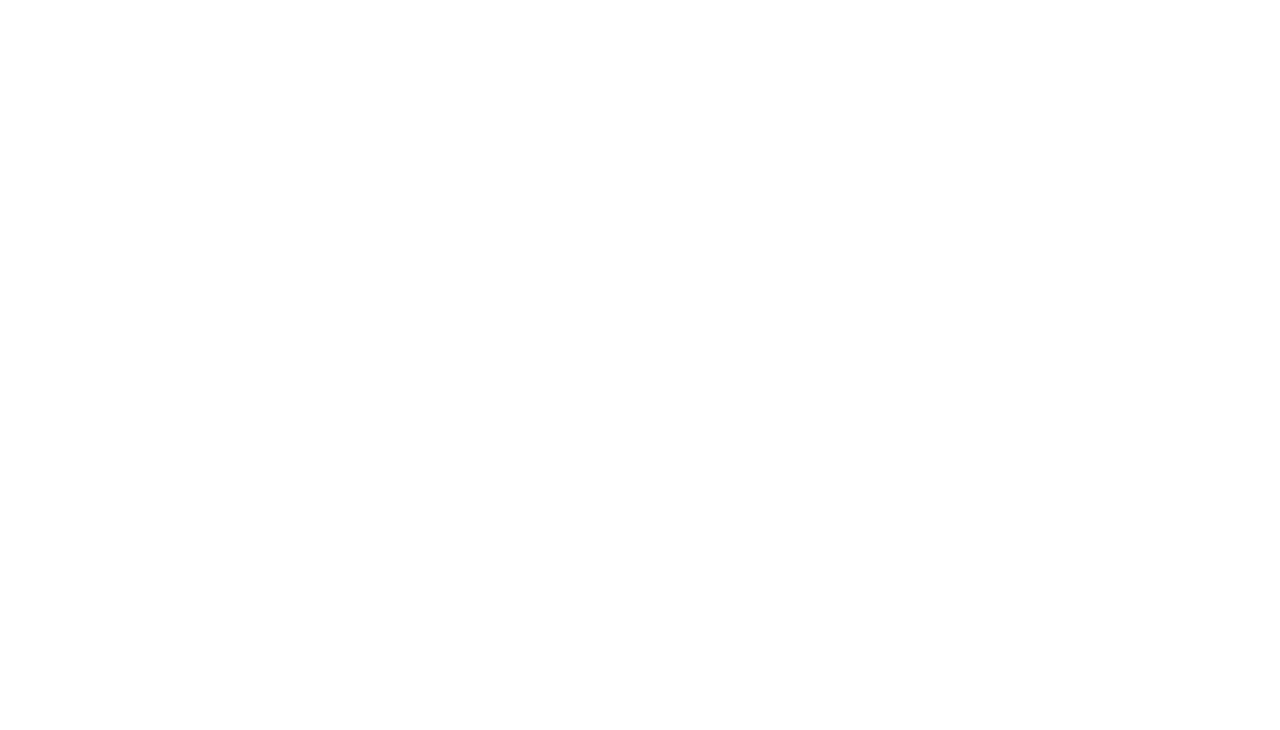
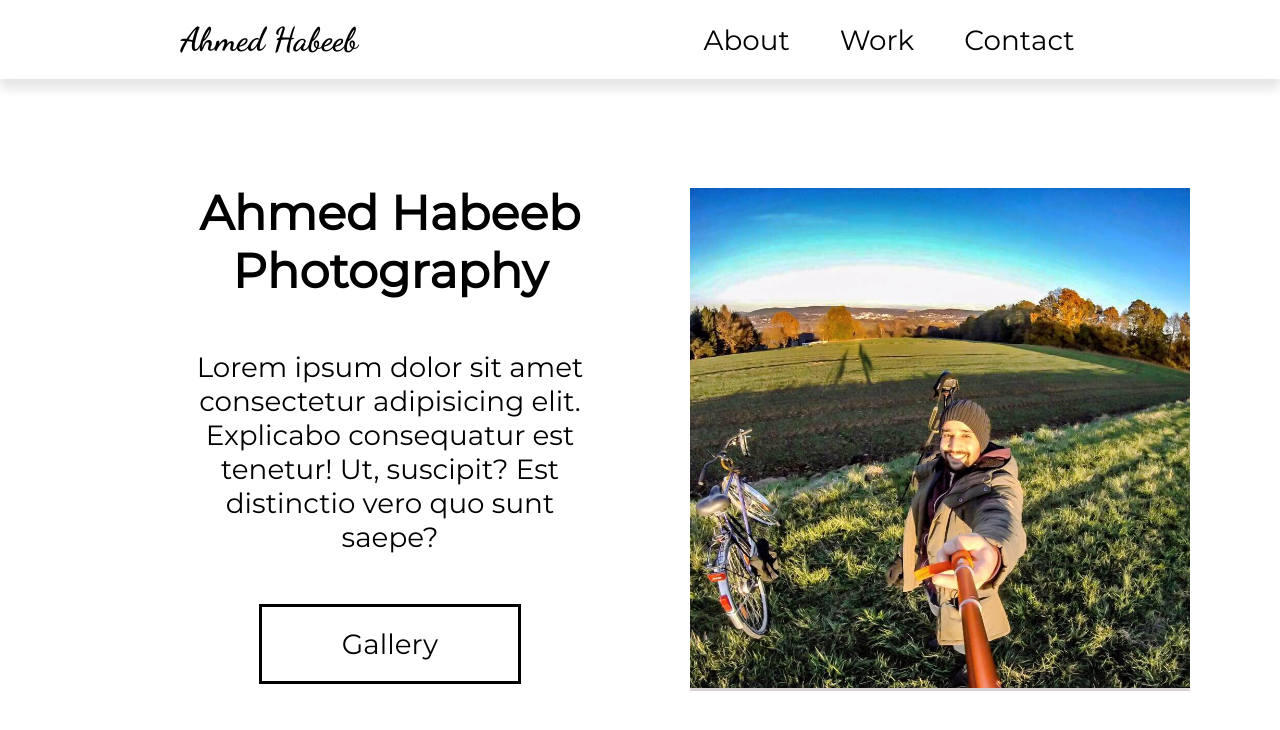
Before and after one commit to ahmadalnaib/ahmed-photo, a plain HTML site: page index.html in a window 1280 px wide. Drawn offline with Linux system fonts and the light colour scheme.

Commit message:
add section navbar and herp

```diff
--- a/index.html
+++ b/index.html
@@ -9,6 +9,46 @@
 </head>
 <body>
 
+<header class="main-header">
+  <nav>
+    <h1 class="logo">Ahmed Habeeb</h1>
+    <ul class="nav-links">
+      <li><a href="#about">About</a></li>
+      <li><a href="#work">Work</a></li>
+      <li><a href="#contact">Contact</a></li>
+    </ul>
+  </nav>
+</header>
+
+
+
+<!-- --------- main--------- -->
+
+<div class="container">
+
+<section class="hero">
+
+  <div class="hero-content flex">
+    <h2>Ahmed Habeeb <br> Photography</h2>
+    <p>Lorem ipsum dolor sit amet consectetur adipisicing elit. Explicabo consequatur est tenetur! Ut, suscipit? Est distinctio vero quo sunt saepe?</p>
+    <a href="#gallery">Gallery</a>
+  </div>
+
+  <div class="hero-img">
+    <img class="hero-ahmed" src="/img/16115054_10210476267577073_7567332730517374878_n.jpg" alt="pic of ahmed">
+  </div>
+
+</section>
+
+
+
+
+</div>
+
+
+
+
+
 
 
   <script src="https://kit.fontawesome.com/ca11177b7a.js" crossorigin="anonymous"></script>
--- a/style.css
+++ b/style.css
@@ -2,6 +2,16 @@
   padding: 0;
   margin: 0;
   box-sizing: border-box;
+}
+
+@font-face{
+  font-family:"Logo";
+  src:url('/fonts/DancingScript-Bold.ttf') ;
+}
+
+@font-face{
+  font-family:"other";
+  src:url('/fonts/Montserrat-Regular.ttf') ;
 }
 
 :root{
@@ -42,7 +52,9 @@ li,button,label,input,p{
 }
 
 a {
+  font-size: var(--text);
   text-decoration: none;
+  color: #000;
 
 }
 
@@ -56,3 +68,96 @@ ul {
   align-items: center;
   justify-content: center;
 }
+
+
+
+body {
+  font-family: "other", sans-serif;
+}
+
+.container{
+  max-width: 1100px;
+  margin: auto;
+  overflow: hidden;
+}
+
+h1 {
+  font-family: "Logo" sans-serif;
+}
+
+img {
+  width: 100%;
+}
+
+/* nav--------------------------- */
+
+
+.main-header{
+  background: #fff;
+  padding: 2rem;
+  position: sticky;
+  top: 0;
+  left: 0;
+  box-shadow: 0px 10px 10px rgba(0,0,0,0.1);
+  z-index:1;
+}
+
+nav {
+  display: flex;
+  align-items: center;
+  justify-content: space-around;
+}
+
+.nav-links {
+  display: flex;
+
+}
+.nav-links a {
+  padding: 2.5rem;
+  color: #000;
+}
+
+.logo {
+  font-family: "Logo" ;
+}
+
+
+/* hero section */
+
+.hero {
+ height: 90vh;
+  display: flex;
+  align-items: center;
+  justify-content: center;
+  flex-wrap: wrap;
+
+}
+.hero-content {
+  flex: 2 1 40rem;
+  text-align: center;
+}
+
+.hero-content p {
+  padding: 5rem 10rem;
+}
+
+.hero-content h2 {
+  padding-top: 3rem;
+}
+
+.hero-content a{
+  padding: 2rem 8rem;
+  border: 3px solid #000;
+  margin-bottom: 4rem;
+}
+
+.hero-img {
+  flex: 1 1 40rem;
+  background: linear-gradient(#dad8dd,#dad1d4);
+}
+
+.hero-ahmed{
+  height: 100%;
+  width: 100%;
+  object-fit: cover;
+}
```
Also changed, not shown: img/12208387_10207020223338127_8122708032766152049_n.jpg (added), img/12809661_10207759904229687_8487689497150256222_n.jpg (added), img/15232085_10209980858552157_6552999484247118180_n.jpg (added), img/15578813_10210175154289429_721214921212486927_n.jpg (added), img/15826047_10210360415880853_7108067381503923978_n.jpg (added), img/15894572_10210362986225110_2416283040786086738_n.jpg (added), img/15977782_10210430596355321_6808783527744551733_n.jpg (added), img/16115054_10210476267577073_7567332730517374878_n.jpg (added), img/18425139_10211516015530122_5164048311886727433_n.jpg (added).
